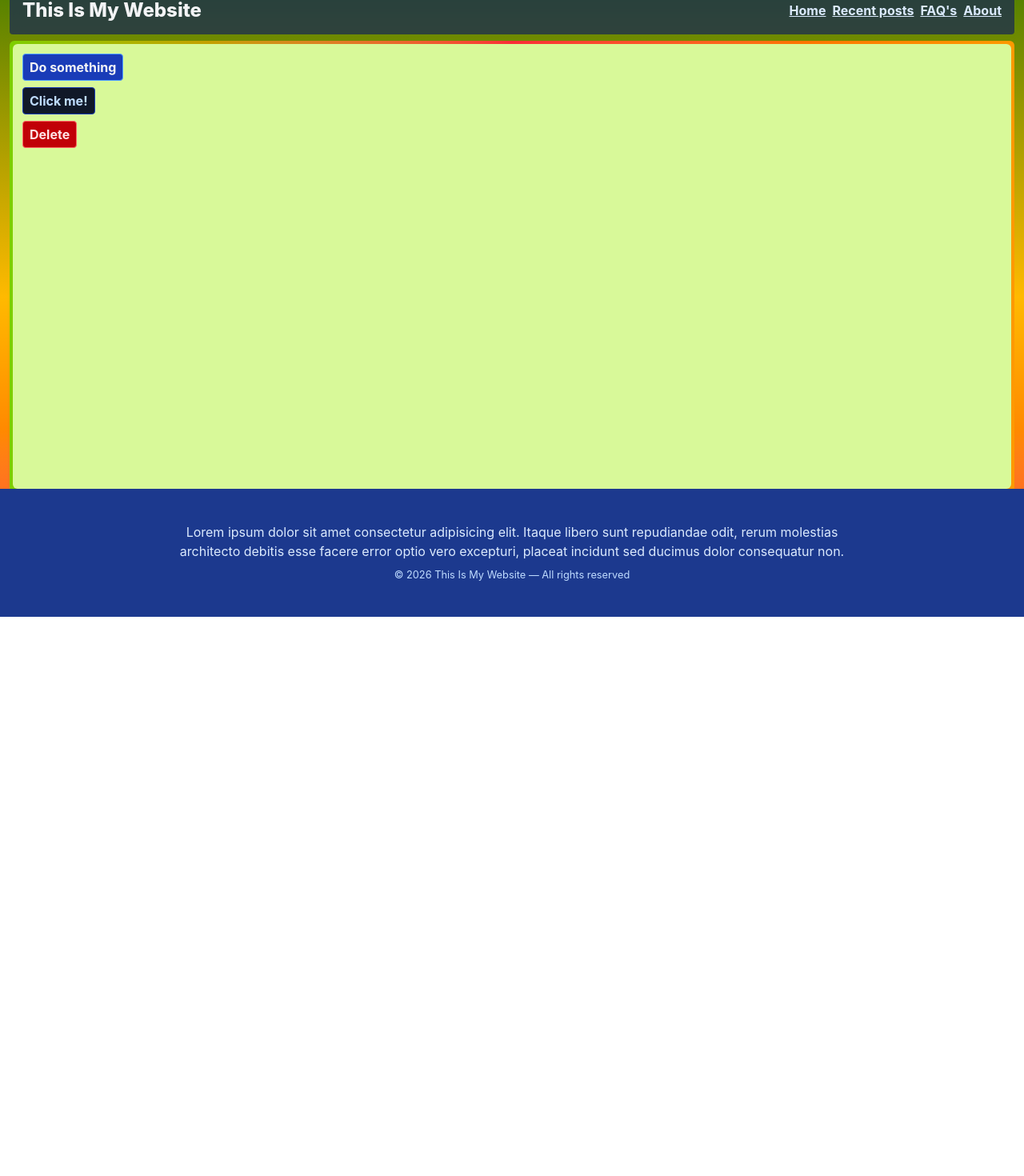
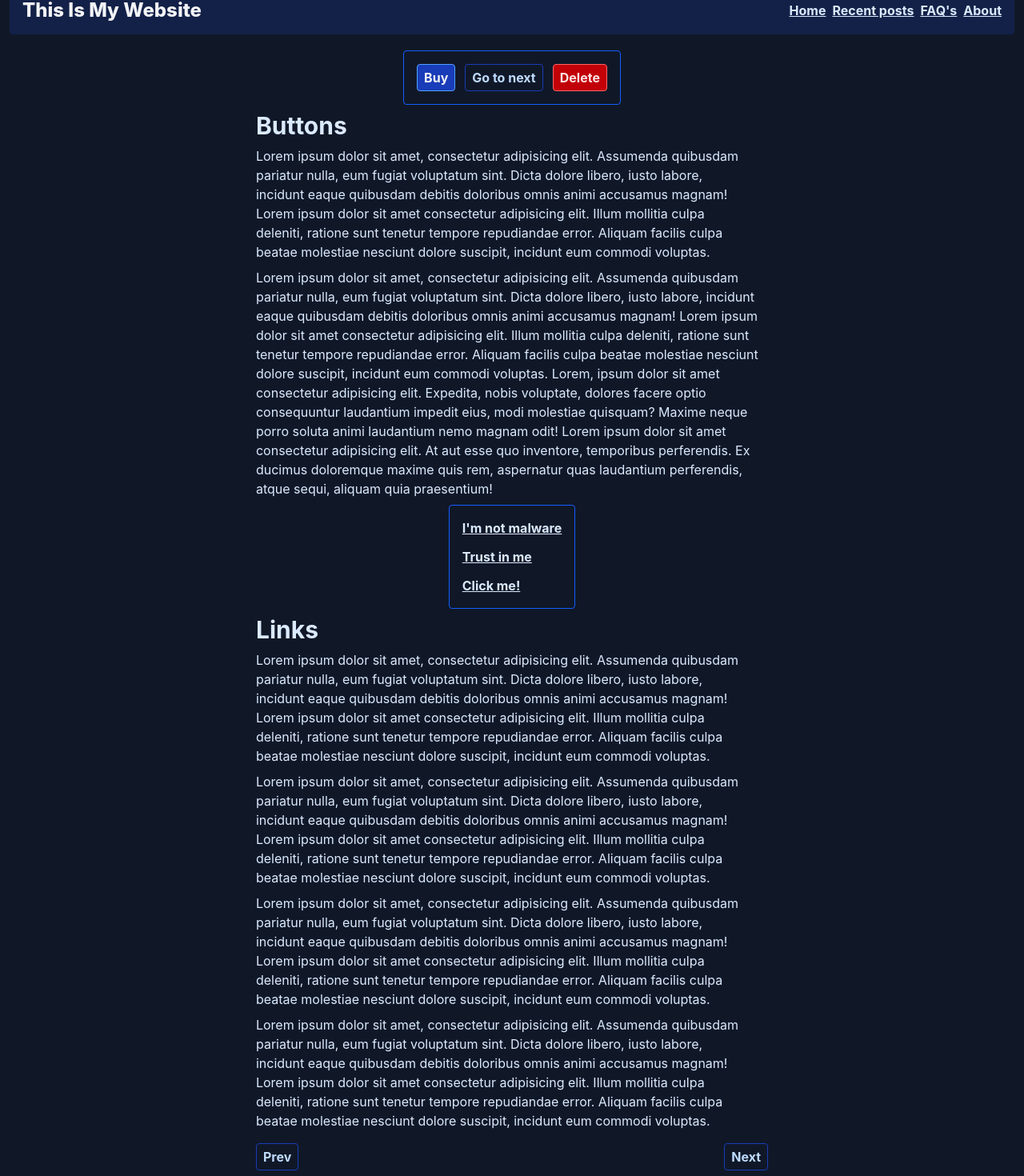
Before and after one commit to RicJDev/attendace-tracker, a React (Vite) app in the folder client/: page / in a window 1280 px wide. Shown: the part 29-1499 px from the top of the page at 80% size. Before the commit the page ends 800 px from the top, so only its background shows below. Built offline with nearby package versions, Linux system fonts and the light colour scheme.

Commit message:
refactor: extrayendo home en un componente extra

```diff
--- a/client/src/App.tsx
+++ b/client/src/App.tsx
@@ -1,25 +1,5 @@
-import { Button } from './components/ui/Button'
-import { Container } from './layouts/Container'
-import { SimpleBox } from './layouts/SimpleBox'
-import { Stack } from './layouts/Stack'
-import { Header } from './components/Header'
-import { Footer } from './components/Footer'
+import { Home } from './pages/Home'
 
 export default function App() {
-  return (
-    <Container>
-      <Header />
-
-      <SimpleBox grow>
-        <Stack>
-          <Button>Do something</Button>
-          <Button variant='secondary'>Click me!</Button>
-          <Button variant='tertiary'>Next page</Button>
-          <Button variant='alert'>Delete</Button>
-        </Stack>
-      </SimpleBox>
-
-      <Footer />
-    </Container>
-  )
+  return <Home />
 }
--- a/client/src/layouts/Container.tsx
+++ b/client/src/layouts/Container.tsx
@@ -3,7 +3,7 @@ import type { PropsWithChildren } from 'react'
 export function Container({ children }: PropsWithChildren) {
   return (
     <div
-      className='flex flex-col gap-2 min-h-screen w-full p-3 bg-linear-to-b from-lime-700 via-amber-400 to-red-500'
+      className='flex flex-col gap-2 min-h-screen w-full p-3 bg-gray-900'
     >
       {children}
     </div>
--- /dev/null
+++ b/client/src/layouts/MainLayout.tsx
@@ -0,0 +1,18 @@
+import type { PropsWithChildren } from 'react'
+import { Container } from '../layouts/Container'
+import { Header } from '../components/Header'
+import { Footer } from '../components/Footer'
+
+export function MainLayout({ children }: PropsWithChildren) {
+  return (
+    <Container>
+      <Header />
+
+      <main className='flex-1 px-2 text-balance my-3 max-w-prose mx-auto text-blue-100 flex flex-col gap-2'>
+        {children}
+      </main>
+
+      <Footer />
+    </Container>
+  )
+}
--- a/client/src/layouts/SimpleBox.tsx
+++ /dev/null
@@ -1,15 +0,0 @@
-import type { PropsWithChildren } from 'react'
-
-interface SimpleBoxProps extends PropsWithChildren {
-  grow?: boolean
-}
-
-export function SimpleBox({ grow, children }: SimpleBoxProps) {
-  return (
-    <div
-      className={`h-full flex flex-col w-full rounded-md bg-linear-to-r from-lime-500 via-red-500 to-amber-500 p-1 ${grow ? 'flex-1' : ''}`}
-    >
-      <div className={`h-full w-full rounded-md p-3 bg-lime-200 flex-1`}>{children}</div>
-    </div>
-  )
-}
--- a/client/src/layouts/Stack.tsx
+++ /dev/null
@@ -1,5 +0,0 @@
-import type { PropsWithChildren } from 'react'
-
-export function Stack({ children }: PropsWithChildren) {
-  return <div className='flex flex-col justify-start gap-2 w-full h-full'>{children}</div>
-}
--- /dev/null
+++ b/client/src/pages/Home.tsx
@@ -0,0 +1,94 @@
+import { Link } from '../components/ui/Link'
+import { Button } from '../components/ui/Button'
+import { SimpleBox } from '../components/SimpleBox'
+import { MainLayout } from '../layouts/MainLayout'
+
+export function Home() {
+  return (
+    <MainLayout>
+      <SimpleBox direction='row'>
+        <Button>Buy</Button>
+        <Button variant='secondary'>Go to next</Button>
+        <Button variant='alert'>Delete</Button>
+      </SimpleBox>
+
+      <h2 className='text-3xl font-bold'>Buttons</h2>
+
+      <p>
+        Lorem ipsum dolor sit amet, consectetur adipisicing elit. Assumenda
+        quibusdam pariatur nulla, eum fugiat voluptatum sint. Dicta dolore
+        libero, iusto labore, incidunt eaque quibusdam debitis doloribus omnis
+        animi accusamus magnam! Lorem ipsum dolor sit amet consectetur
+        adipisicing elit. Illum mollitia culpa deleniti, ratione sunt tenetur
+        tempore repudiandae error. Aliquam facilis culpa beatae molestiae
+        nesciunt dolore suscipit, incidunt eum commodi voluptas.
+      </p>
+      <p>
+        Lorem ipsum dolor sit amet, consectetur adipisicing elit. Assumenda
+        quibusdam pariatur nulla, eum fugiat voluptatum sint. Dicta dolore
+        libero, iusto labore, incidunt eaque quibusdam debitis doloribus omnis
+        animi accusamus magnam! Lorem ipsum dolor sit amet consectetur
+        adipisicing elit. Illum mollitia culpa deleniti, ratione sunt tenetur
+        tempore repudiandae error. Aliquam facilis culpa beatae molestiae
+        nesciunt dolore suscipit, incidunt eum commodi voluptas. Lorem, ipsum
+        dolor sit amet consectetur adipisicing elit. Expedita, nobis voluptate,
+        dolores facere optio consequuntur laudantium impedit eius, modi
+        molestiae quisquam? Maxime neque porro soluta animi laudantium nemo
+        magnam odit! Lorem ipsum dolor sit amet consectetur adipisicing elit. At
+        aut esse quo inventore, temporibus perferendis. Ex ducimus doloremque
+        maxime quis rem, aspernatur quas laudantium perferendis, atque sequi,
+        aliquam quia praesentium!
+      </p>
+
+      <SimpleBox>
+        <Link href='/'>I'm not malware</Link>
+        <Link href='/'>Trust in me</Link>
+        <Link href='/'>Click me!</Link>
+      </SimpleBox>
+
+      <h2 className='text-3xl font-bold'>Links</h2>
+      <p>
+        Lorem ipsum dolor sit amet, consectetur adipisicing elit. Assumenda
+        quibusdam pariatur nulla, eum fugiat voluptatum sint. Dicta dolore
+        libero, iusto labore, incidunt eaque quibusdam debitis doloribus omnis
+        animi accusamus magnam! Lorem ipsum dolor sit amet consectetur
+        adipisicing elit. Illum mollitia culpa deleniti, ratione sunt tenetur
+        tempore repudiandae error. Aliquam facilis culpa beatae molestiae
+        nesciunt dolore suscipit, incidunt eum commodi voluptas.
+      </p>
+
+      <p>
+        Lorem ipsum dolor sit amet, consectetur adipisicing elit. Assumenda
+        quibusdam pariatur nulla, eum fugiat voluptatum sint. Dicta dolore
+        libero, iusto labore, incidunt eaque quibusdam debitis doloribus omnis
+        animi accusamus magnam! Lorem ipsum dolor sit amet consectetur
+        adipisicing elit. Illum mollitia culpa deleniti, ratione sunt tenetur
+        tempore repudiandae error. Aliquam facilis culpa beatae molestiae
+        nesciunt dolore suscipit, incidunt eum commodi voluptas.
+      </p>
+      <p>
+        Lorem ipsum dolor sit amet, consectetur adipisicing elit. Assumenda
+        quibusdam pariatur nulla, eum fugiat voluptatum sint. Dicta dolore
+        libero, iusto labore, incidunt eaque quibusdam debitis doloribus omnis
+        animi accusamus magnam! Lorem ipsum dolor sit amet consectetur
+        adipisicing elit. Illum mollitia culpa deleniti, ratione sunt tenetur
+        tempore repudiandae error. Aliquam facilis culpa beatae molestiae
+        nesciunt dolore suscipit, incidunt eum commodi voluptas.
+      </p>
+      <p>
+        Lorem ipsum dolor sit amet, consectetur adipisicing elit. Assumenda
+        quibusdam pariatur nulla, eum fugiat voluptatum sint. Dicta dolore
+        libero, iusto labore, incidunt eaque quibusdam debitis doloribus omnis
+        animi accusamus magnam! Lorem ipsum dolor sit amet consectetur
+        adipisicing elit. Illum mollitia culpa deleniti, ratione sunt tenetur
+        tempore repudiandae error. Aliquam facilis culpa beatae molestiae
+        nesciunt dolore suscipit, incidunt eum commodi voluptas.
+      </p>
+
+      <div className='flex justify-between py-2'>
+        <Button variant='secondary'>Prev</Button>
+        <Button variant='secondary'>Next</Button>
+      </div>
+    </MainLayout>
+  )
+}
```
